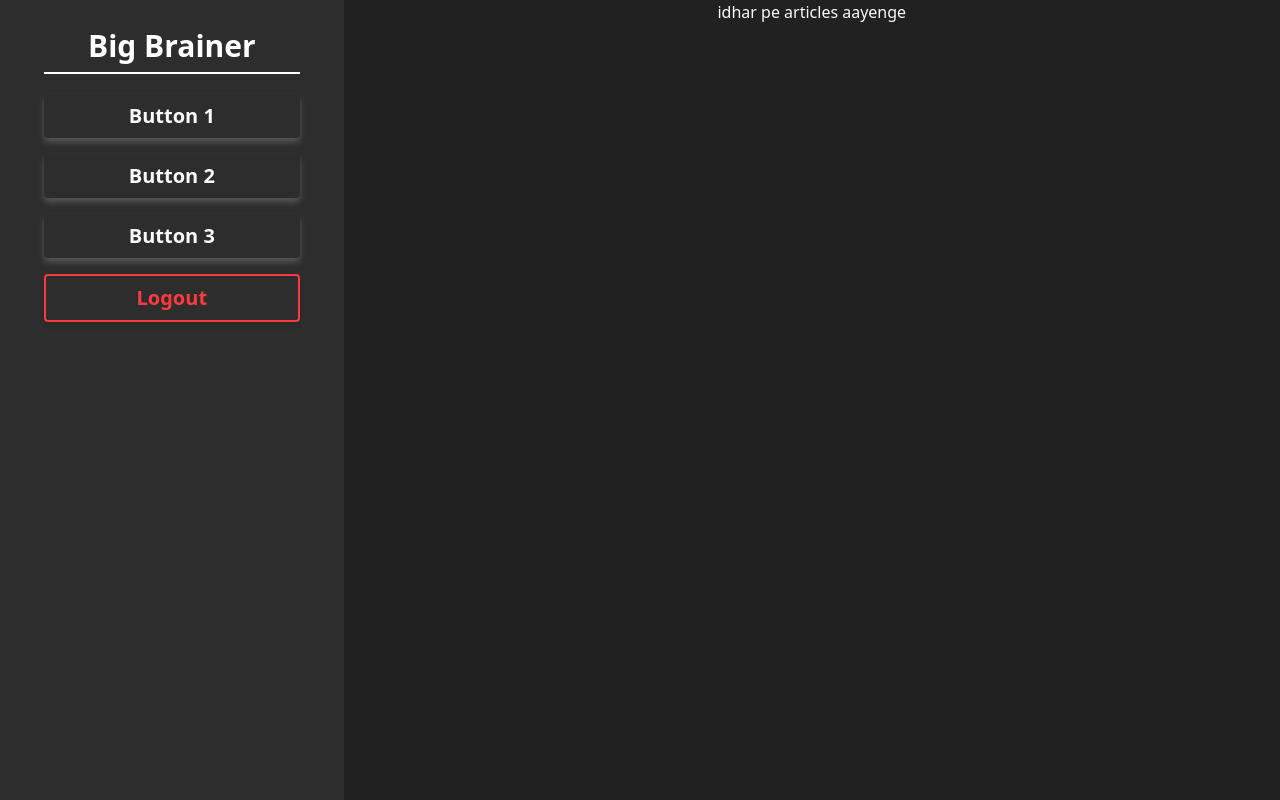
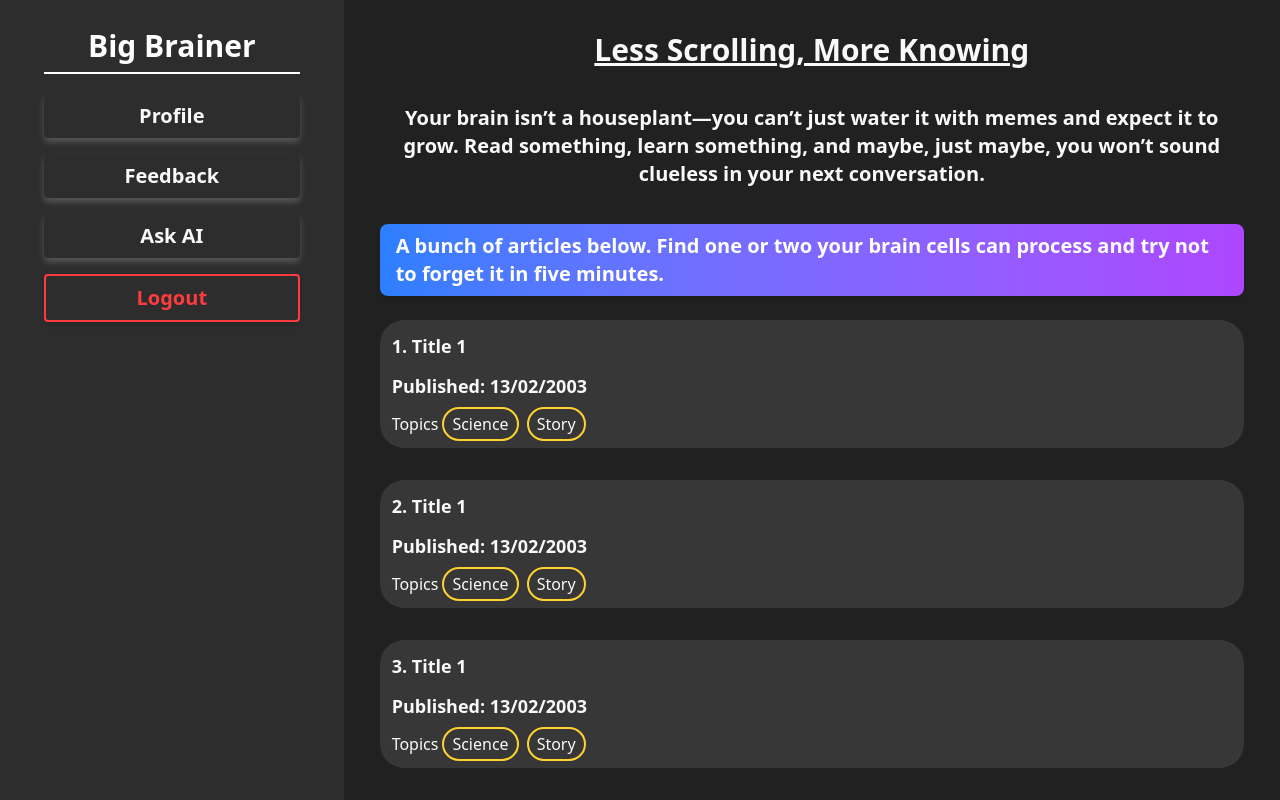
Before and after one commit to Aman-Krishnarth/Big-Brainer, a React (Vite) app in the folder frontend/: page /home in a window 1280 px wide. Built offline with nearby package versions, Linux system fonts and the light colour scheme.

Commit message:
Made changes to home page design

```diff
--- /dev/null
+++ b/frontend/src/components/Home/Article/Article.jsx
@@ -0,0 +1,26 @@
+import React from "react";
+import TopicsSpan from "./TopicsSpan";
+
+function Article({article, number}) {
+    return (
+        <div className="bg-[#383737] hover:bg-[#454444] hover:scale-105 transition-all duration-300 cursor-pointer p-3 rounded-3xl flex flex-col gap-3 my-2">
+            <h3 className="text-lg font-semibold">
+                {" "}
+                {number}. {article.title}
+            </h3>
+            <h3 className="text-lg font-semibold">Published: {article.date}</h3>
+            <h3>
+                Topics
+
+                {
+                    article.topics.map((topic)=>{
+                        return <TopicsSpan topic={topic}/>
+                    })
+                }
+
+            </h3>
+        </div>
+    );
+}
+
+export default Article;
--- /dev/null
+++ b/frontend/src/components/Home/Article/TopicsSpan.jsx
@@ -0,0 +1,11 @@
+import React from "react";
+
+function TopicsSpan({ topic }) {
+    return (
+        <span className="mx-1 rounded-full px-2 py-1 border-2 border-amber-300">
+            {topic}
+        </span>
+    );
+}
+
+export default TopicsSpan;
--- a/frontend/src/components/Home/Home.jsx
+++ b/frontend/src/components/Home/Home.jsx
@@ -1,6 +1,7 @@
 import React, { useState } from "react";
 import SidebarBtn from "./SidebarBtn";
 import { Menu, X } from "lucide-react";
+import Article from "./Article/Article";
 
 function Home() {
     const [sidebarOpen, setSidebarOpen] = useState(false);
@@ -25,15 +26,15 @@ function Home() {
 
     const [sidebarBtns, setSidebarBtns] = useState([
         {
-            btnText: "Button 1",
+            btnText: "Profile",
             classes: "",
         },
         {
-            btnText: "Button 2",
+            btnText: "Feedback",
             classes: "",
         },
         {
-            btnText: "Button 3",
+            btnText: "Ask AI",
             classes: "",
         },
         {
@@ -44,11 +45,43 @@ function Home() {
         },
     ]);
 
+    const [articles, setArticles] = useState([
+        {
+            title: "Title 1",
+            date: "13/02/2003",
+            topics: ["Science", "Story"],
+        },
+        {
+            title: "Title 1",
+            date: "13/02/2003",
+            topics: ["Science", "Story"],
+        },
+        {
+            title: "Title 1",
+            date: "13/02/2003",
+            topics: ["Science", "Story"],
+        },
+        {
+            title: "Title 1",
+            date: "13/02/2003",
+            topics: ["Science", "Story"],
+        },
+        {
+            title: "Title 1",
+            date: "13/02/2003",
+            topics: ["Science", "Story"],
+        },
+    ]);
+
     return (
-        <div className="bg-[#212121] text-[#F9F9F9] min-h-screen grid grid-cols-[auto_1fr] relative">
+        <div className="bg-[#212121] text-[#F9F9F9] min-h-screen flex">
             {/* Sidebar */}
             <div
-                className={`fixed lg:relative top-0 left-0 h-screen bg-[#2D2D2D] px-11 py-2 w-80 lg:w-auto transition-transform duration-300 ease-in-out z-50 ${sidebarOpen ? "translate-x-0" : "-translate-x-full lg:translate-x-0"}`}
+                className={`fixed lg:relative top-0 left-0 h-screen bg-[#2D2D2D] px-11 py-2 w-80 lg:w-auto transition-transform duration-300 ease-in-out z-50 ${
+                    sidebarOpen
+                        ? "translate-x-0"
+                        : "-translate-x-full lg:translate-x-0"
+                }`}
             >
                 {/* Close button for small screens */}
                 <div className="lg:hidden flex justify-end p-4">
@@ -59,7 +92,9 @@ function Home() {
 
                 {/* Sidebar content */}
                 <div className="my-3 px-11 py-2 text-white border-b-2 border-[#FFFFFF] hover:border-b-4 transition-all duration-300 ease-in-out">
-                    <h1 className="text-3xl font-bold">Big Brainer</h1>
+                    <h1 className="text-3xl font-bold text-center">
+                        Big Brainer
+                    </h1>
                 </div>
 
                 <div className="flex flex-col">
@@ -83,7 +118,7 @@ function Home() {
             )}
 
             {/* Main Content */}
-            <div className="bg-[#212121] flex-1">
+            <div className="flex-1 h-screen overflow-y-auto p-6 grid grid-rows-[auto_1fr] gap-4">
                 {/* Menu button for small screens */}
                 <button
                     className="lg:hidden fixed top-4 left-4 bg-[#242424] p-2 rounded-full shadow-md"
@@ -91,8 +126,27 @@ function Home() {
                 >
                     <Menu className="text-white" />
                 </button>
-                <div className="hover:bg-[#383737] cursor-pointer text-center">
-                    idhar pe articles aayenge
+
+                <h1 className="text-center text-3xl my-2 font-bold underline ">
+                    Less Scrolling, More Knowing
+                </h1>
+
+                <div className="p-3 flex flex-col gap-4">
+                    <p className="text-xl text-center font-semibold mb-5">
+                        Your brain isn’t a houseplant—you can’t just water it
+                        with memes and expect it to grow. Read something, learn
+                        something, and maybe, just maybe, you won’t sound
+                        clueless in your next conversation.
+                    </p>
+
+                    <h3 className="text-xl font-bold text-white bg-gradient-to-r from-blue-500 to-purple-500 inline-block px-4 py-2 rounded-lg shadow-md">
+                        A bunch of articles below. Find one or two your brain cells
+                        can process and try not to forget it in five minutes.
+                    </h3>
+
+                    {articles.map((article, index) => {
+                        return <Article article={article} number={index + 1} />;
+                    })}
                 </div>
             </div>
         </div>
```
